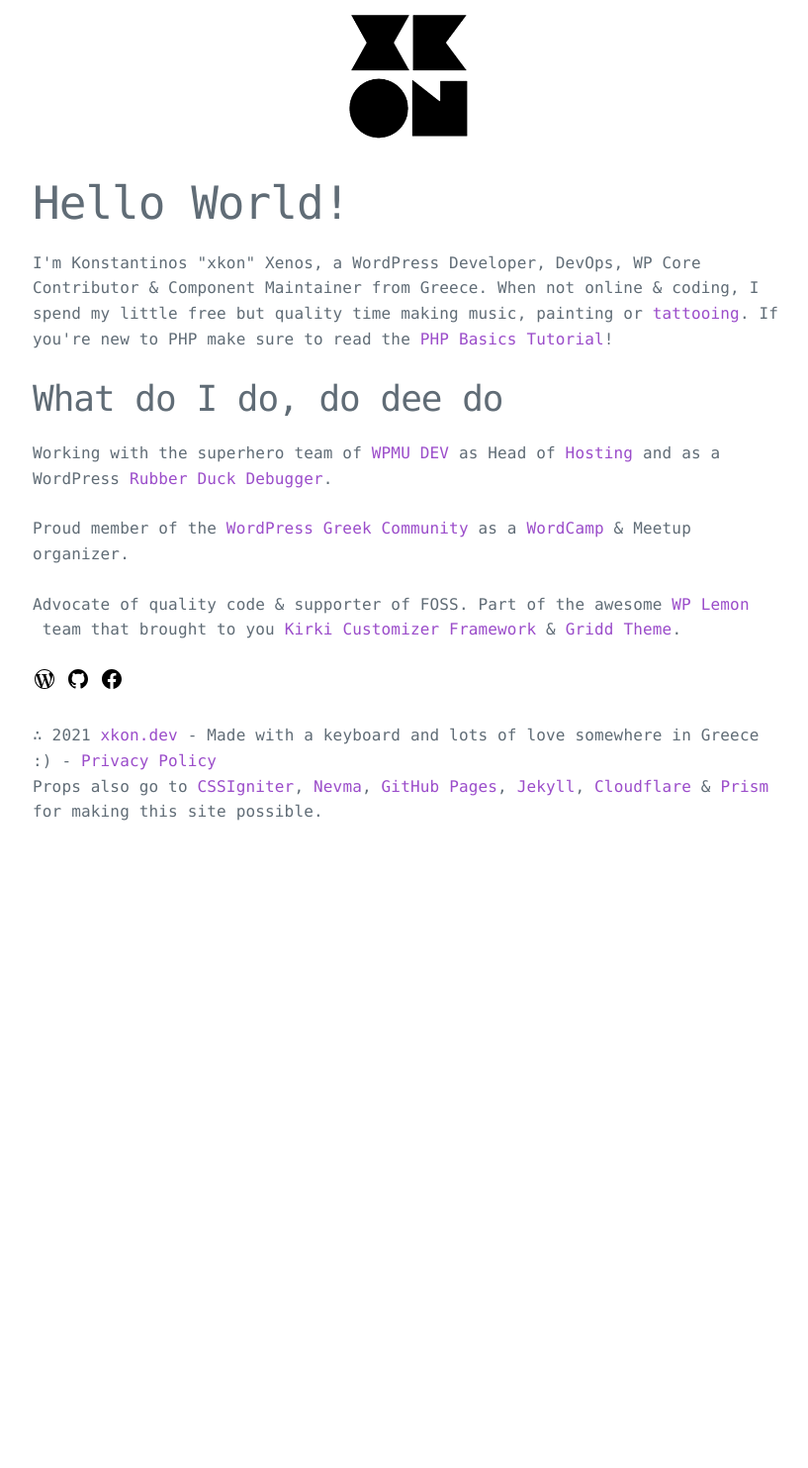
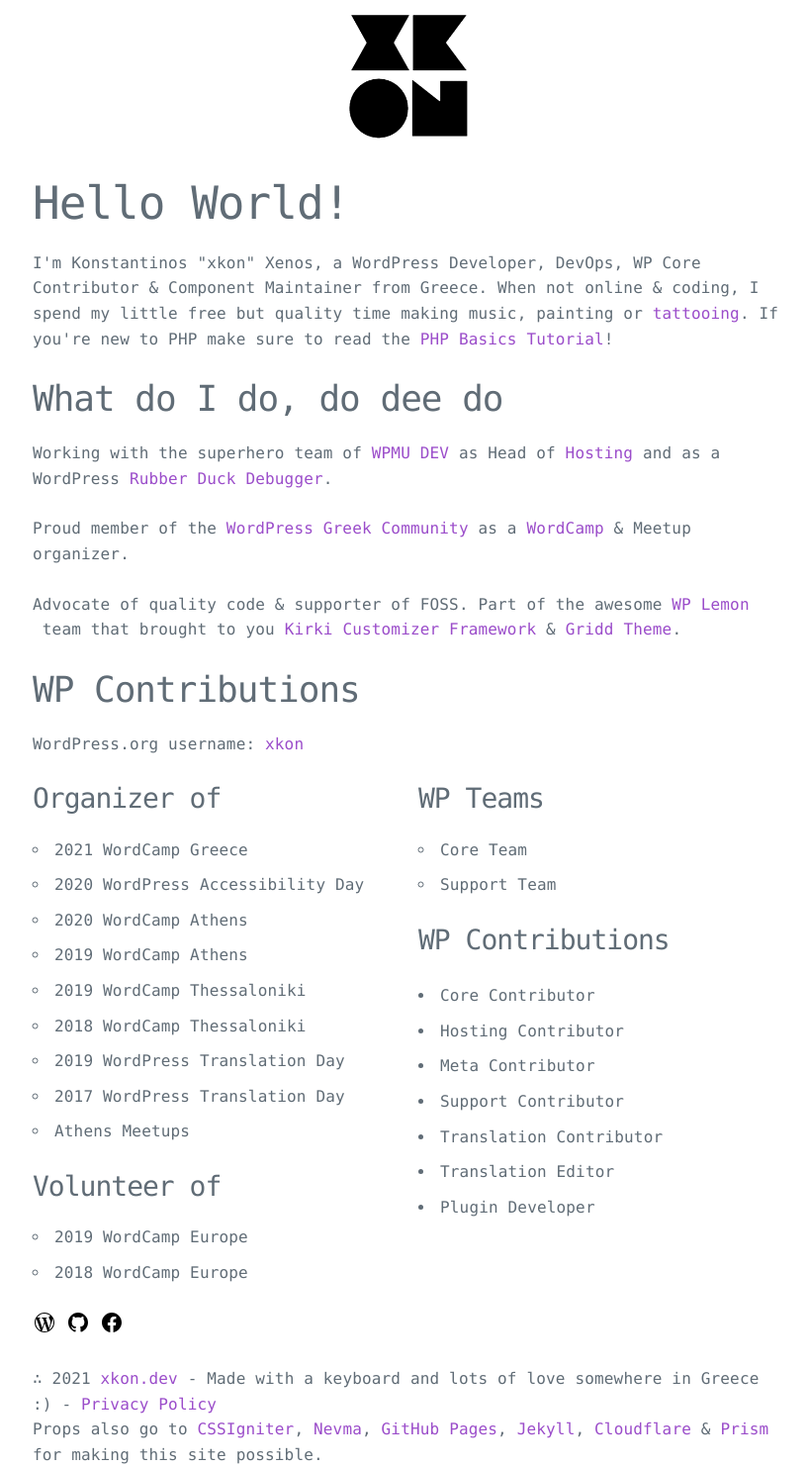
Before and after one commit to mrxkon/mrxkon.github.io, a Jekyll site: the page built from index.html, in a window 1280 px wide. Shown: the whole page at 99% size, without its empty margins (227-1044 px from the left). Built offline with Jekyll 4.4.1, drawn with Linux system fonts in a browser that asks for light colours; before the commit the page ends 900 px from its top, so only the background shows below that.

Commit message:
Update index.html

```diff
--- a/index.html
+++ b/index.html
@@ -18,3 +18,48 @@
 		<p>Advocate of quality code &amp; supporter of FOSS. Part of the awesome&nbsp;<a rel="noreferrer noopener" href="https://wplemon.com/" target="_blank">WP Lemon<span class="screen-reader-text">, opens in a new window</span></a>&nbsp;team that brought to you&nbsp;<a rel="noreferrer noopener" href="https://kirki.org/" target="_blank">Kirki Customizer Framework<span class="screen-reader-text">, opens in a new window</span></a>&nbsp;&amp;&nbsp;<a rel="noreferrer noopener" href="https://wplemon.com/gridd" target="_blank">Gridd Theme<span class="screen-reader-text">, opens in a new window</span></a>.</p>
 	</div>
 </section>
+<section class="contributions">
+	<div class="container">
+		<h2>WP Contributions</h2>
+		<p>WordPress.org username: <a href="https://profiles.wordpress.org/xkon" target="_blank">xkon</a></p>
+		<div class="row">
+			<div class="column">
+				<h3>Organizer of</h3>
+				<ul>
+					<li>2021 WordCamp Greece</li>
+					<li>2020 WordPress Accessibility Day</li>
+					<li>2020 WordCamp Athens</li>
+					<li>2019 WordCamp Athens</li>
+					<li>2019 WordCamp Thessaloniki</li>
+					<li>2018 WordCamp Thessaloniki</li>
+					<li>2019 WordPress Translation Day</li>
+					<li>2017 WordPress Translation Day</li>
+					<li>Athens Meetups</li>
+				</ul>
+				<h3>Volunteer of</h3>
+				<ul>
+					<li>2019 WordCamp Europe</li>
+					<li>2018 WordCamp Europe</li>
+				</ul>
+			</div>
+			<div class="column">
+				<h3>WP Teams</h3>
+				<ul>
+					<li>Core Team</li>
+					<li>Support Team</li>
+				</ul>
+				<h3>WP Contributions</h3>
+				<ul>
+				</ul>
+					<li>Core Contributor</li>
+					<li>Hosting Contributor</li>
+					<li>Meta Contributor</li>
+					<li>Support Contributor</li>
+					<li>Translation Contributor</li>
+					<li>Translation Editor</li>
+					<li>Plugin Developer</li>
+				</ul>
+			</div>
+		</div>
+	</div>
+</section>
```
